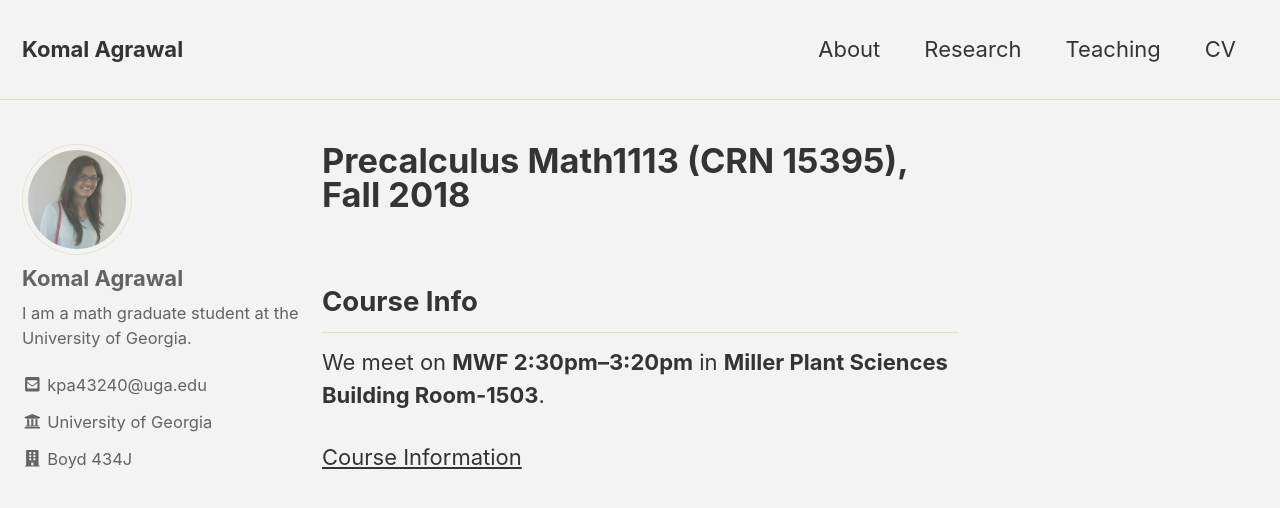
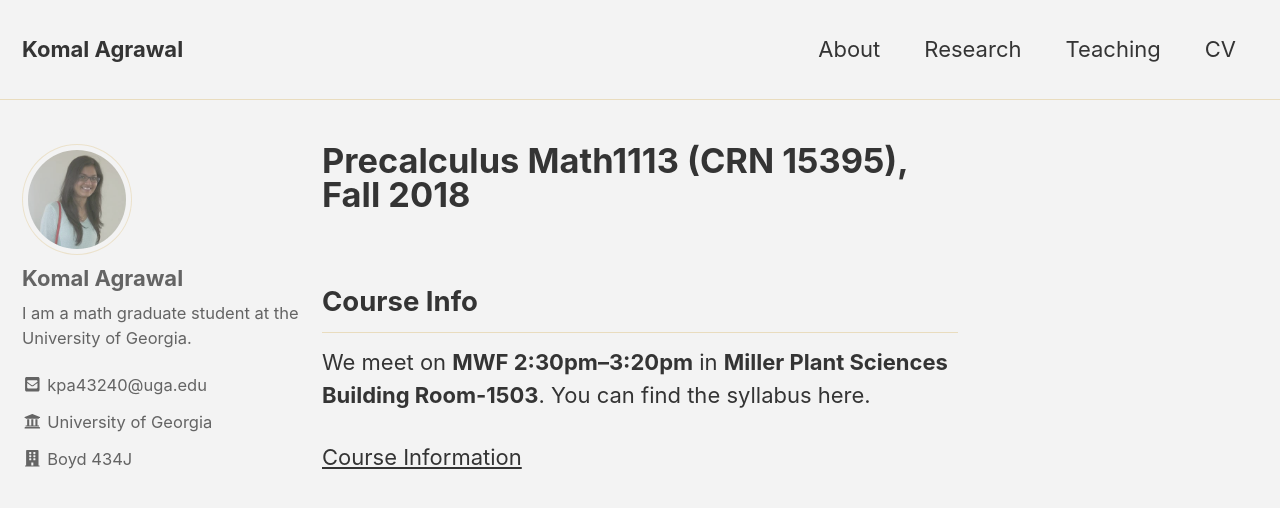
Before and after one commit to komala033/komala033.github.io, a Jekyll site: the page built from teaching/2018F-1113.md, in a window 1280 px wide and 900 px high. Shown: the top 508 px of the window. Built offline with Jekyll 4.4.1, drawn with Linux system fonts in a browser that asks for light colours; nearby versions of some CDN libraries.

Commit message:
Update 2018F-1113.md

```diff
--- a/teaching/2018F-1113.md
+++ b/teaching/2018F-1113.md
@@ -6,5 +6,6 @@ category: Teaching
 ---
 ## Course Info
 We meet on **MWF 2:30pm&ndash;3:20pm** in **Miller Plant Sciences Building Room-1503**.
+You can find the syllabus here.
 
 [Course Information](http://www.math.uga.edu/1113)
```
